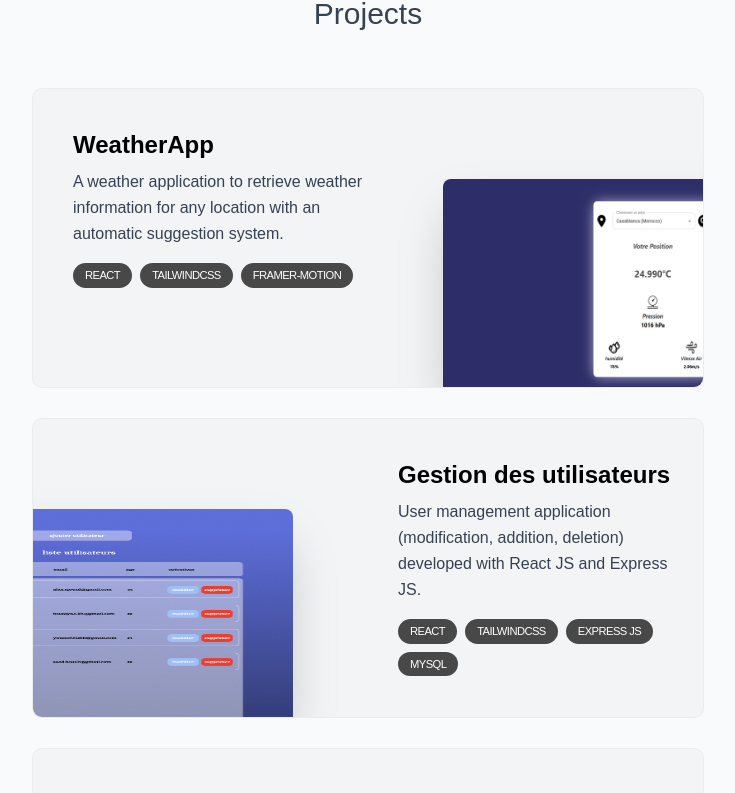
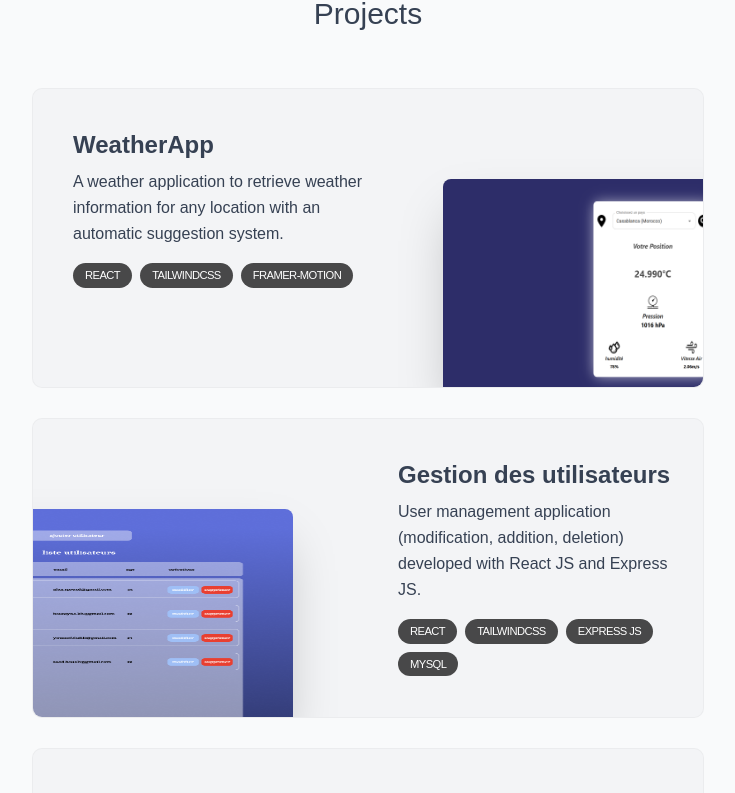
Before and after one commit to ALAAHAJHOUJ/PORTFOLIOV2, a Next.js app: page / in a window 1280 px wide. Shown: the part 1440-2233 px from the top of the page, without its empty margins (272-1007 px from the left). Built offline with nearby package versions, Linux system fonts and the light colour scheme.

Commit message:
changement de la couleur du titre du projet

```diff
--- a/app/components/project.tsx
+++ b/app/components/project.tsx
@@ -36,7 +36,7 @@ function Project({title,description,tech,image,cle}:propr) {
 
        <motion.section onClick={()=>{naviguer.push(url)}}  style={consommerContext?.mode=="black"?{background:"rgba(229, 231, 235,0.4)",scale:scaleProgress,opacity:opacityProgress,color:"white"}:{background:"#f3f4f6",scale:scaleProgress,opacity:opacityProgress,color:"black"}} ref={ref1} className=' group hover:bg-gray-300! active:bg-gray-300! focus:bg-gray-300! cursor-pointer w-[90%] sm:w-full min-w-[300px] max-w-[42rem] h-[250px] sm:h-[300px] pb-[30px]  border border-black/3 overflow-hidden   relative rounded-[10px]'>
               <div style={consommerContext?.mode=="black"?{color:"white"}:{}} className={cle!="1"?'py-4 pl-3 pr-3 sm:pl-10 sm:pr-2 sm:pt-10 w-full':'py-4 pl-3 pr-3 mr-[170px] sm:pl-10 sm:pr-2 sm:pt-10  w-full sm:w-[50%] absolute sm:right-0 sm:translate-x-[160px] '}>
-                      <h3 style={consommerContext?.mode=="black"?{color:"white"}:{}} className='text-2xl font-semibold'>{title}</h3>
+                      <h3 style={consommerContext?.mode=="black"?{color:"white"}:{color:"#364153"}} className='text-2xl font-semibold'>{title}</h3>
                       <p style={consommerContext?.mode=="black"?{color:"white"}:{}} className={cle!="1"?'mt-2 leading-relaxed text-gray-700 w-[100%] sm:w-[50%]':'mt-2 leading-relaxed text-gray-700 w-[100%] '}>{description}</p>
                       <ul className={cle!="1"?'flex flex-wrap mt-4 gap-2 w-full sm:w-[50%]':'flex flex-wrap mt-4 gap-2 w-full '}>
                         {
```
